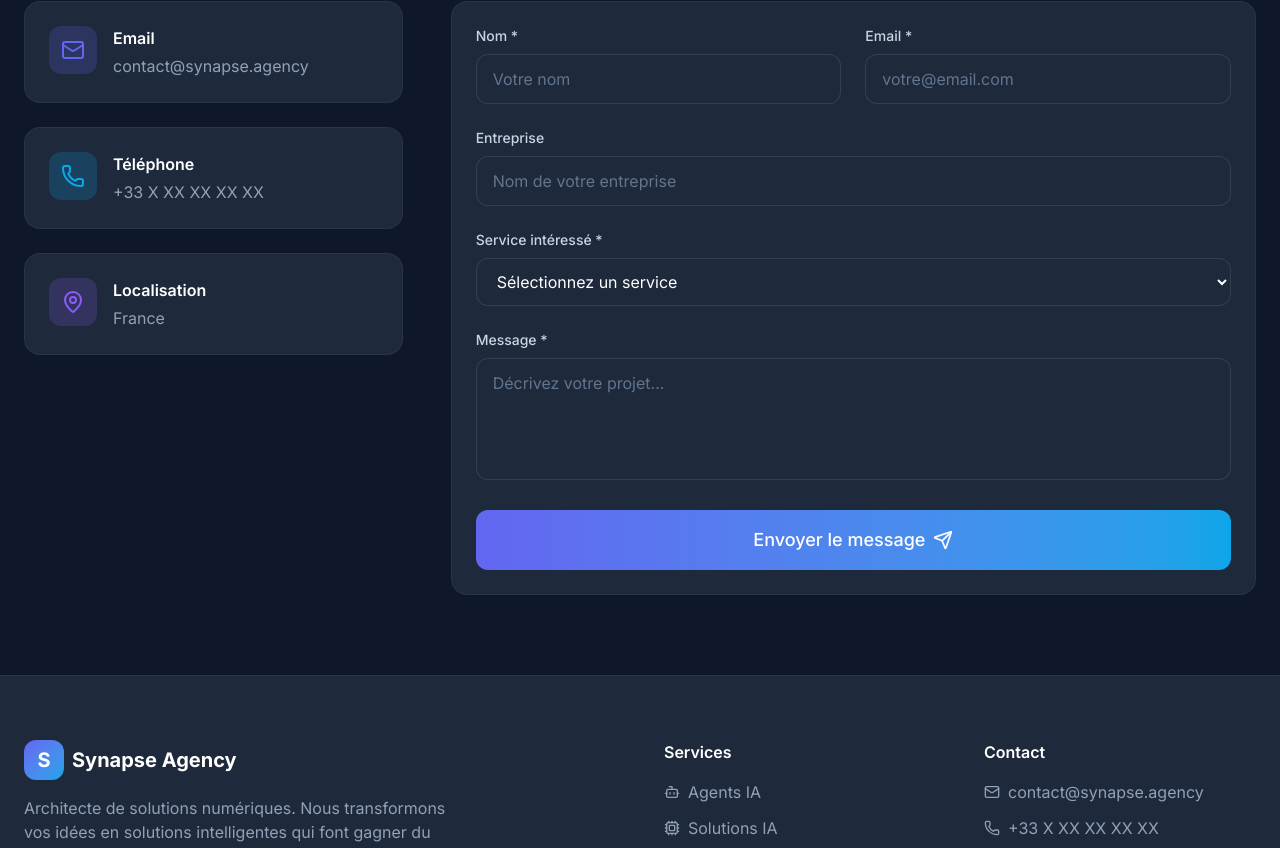
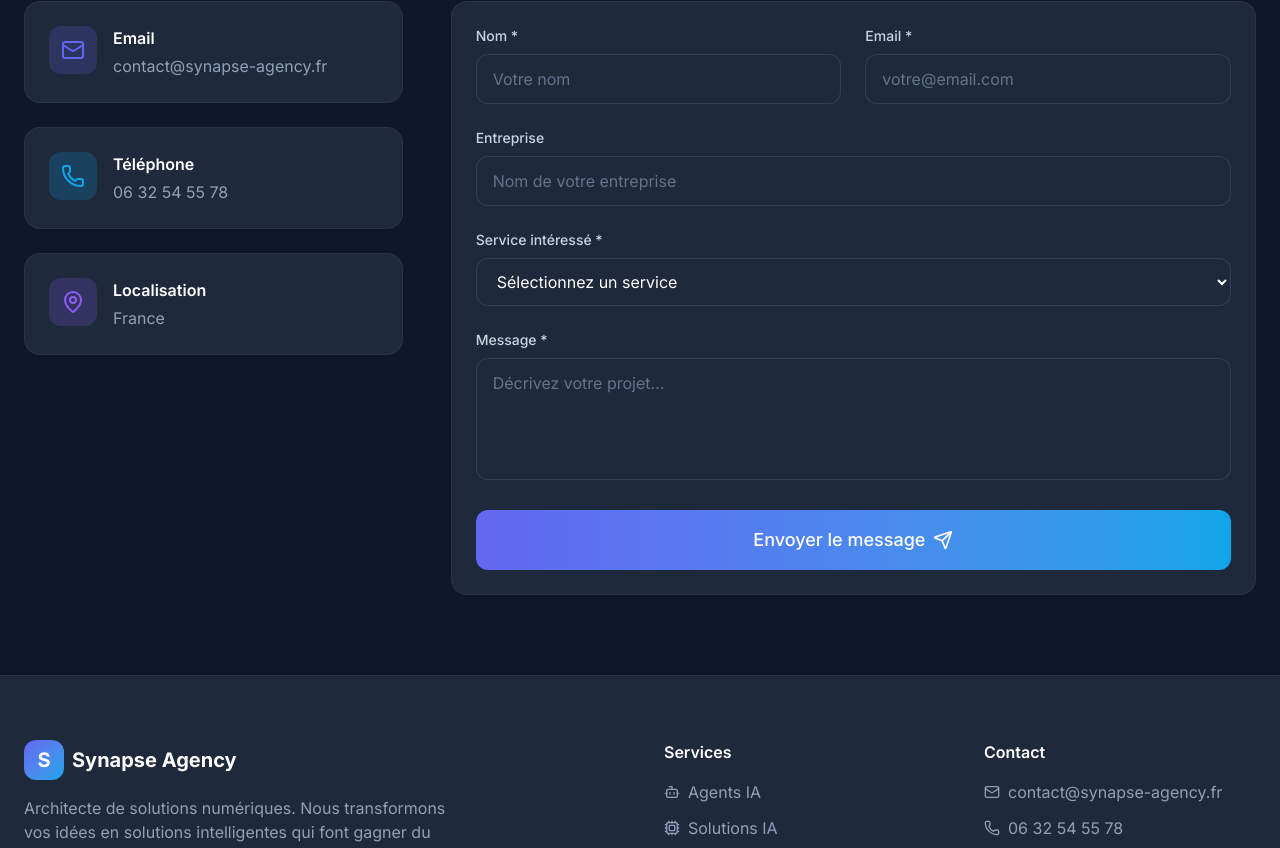
Before and after one commit to mickaelaydogdu-a11y/synapse-agency, a Next.js app: page /contact in a window 1280 px wide. Shown: the part 331-1179 px from the top of the page. Built offline with nearby package versions, Linux system fonts and the light colour scheme.

Commit message:
Mise à jour des coordonnées de contact

```diff
--- a/app/contact/page.tsx
+++ b/app/contact/page.tsx
@@ -65,7 +65,7 @@ export default function Contact() {
                     </div>
                     <div>
                       <h3 className="text-white font-semibold mb-1">Email</h3>
-                      <p className="text-slate-400">contact@synapse.agency</p>
+                      <p className="text-slate-400">contact@synapse-agency.fr</p>
                     </div>
                   </div>
                 </Card>
@@ -83,7 +83,7 @@ export default function Contact() {
                     </div>
                     <div>
                       <h3 className="text-white font-semibold mb-1">Téléphone</h3>
-                      <p className="text-slate-400">+33 X XX XX XX XX</p>
+                      <p className="text-slate-400">06 32 54 55 78</p>
                     </div>
                   </div>
                 </Card>
--- a/components/layout/Footer.tsx
+++ b/components/layout/Footer.tsx
@@ -49,11 +49,11 @@ export function Footer() {
             <ul className="space-y-3">
               <li className="flex items-center gap-2 text-slate-400">
                 <Mail className="w-4 h-4" />
-                contact@synapse.agency
+                contact@synapse-agency.fr
               </li>
               <li className="flex items-center gap-2 text-slate-400">
                 <Phone className="w-4 h-4" />
-                +33 X XX XX XX XX
+                06 32 54 55 78
               </li>
               <li className="flex items-center gap-2 text-slate-400">
                 <MapPin className="w-4 h-4" />
```
